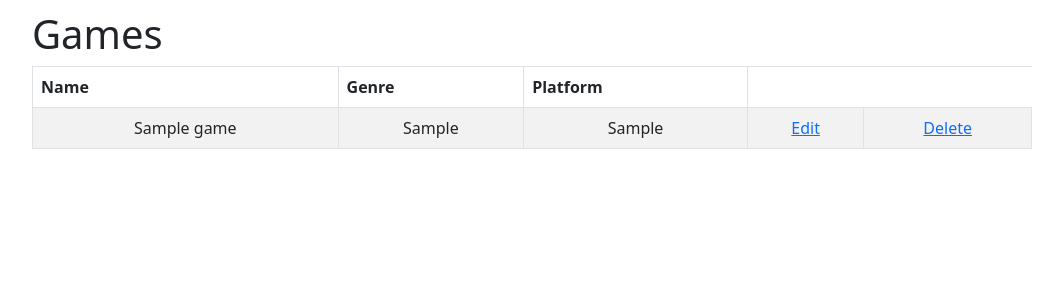
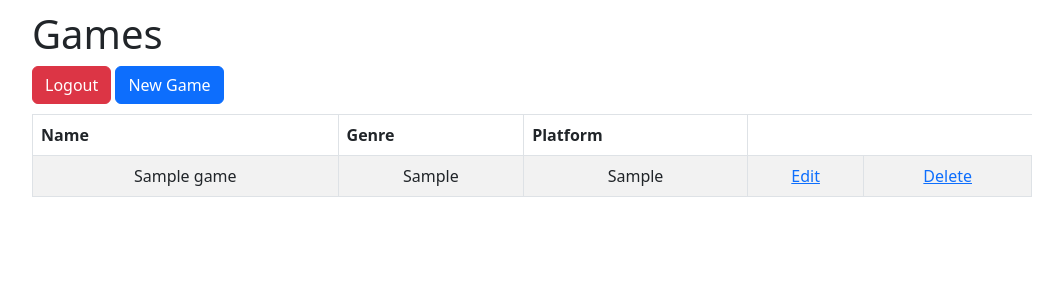
Before and after one commit to alvesgf16/game-library, a Flask app: page / in a window 1280 px wide. Shown: the top 300 px of the page, without its empty margins (108-1171 px from the left). Run offline with Flask 3, Linux system fonts and the light colour scheme; the visitor is signed in with stand-in values (Sample User, id 1); tables that the repository leaves empty hold one stand-in row (Sample ...); some libraries are stand-ins or nearby versions.

Commit message:
feat(index): add navigation buttons

```diff
--- a/flaskr/game_library/views.py
+++ b/flaskr/game_library/views.py
@@ -12,7 +12,7 @@ from flask import (
 from werkzeug import Request, Response
 
 from flaskr import db
-from flaskr.auth.views import login_required
+from flaskr.auth.views import is_user_logged_in, login_required
 from flaskr.game_library.models import Game
 from flaskr.game_library.helpers import GameCoverUploader
 
@@ -23,7 +23,10 @@ bp = Blueprint("game_library", __name__)
 def index() -> str:
     games = db.session.execute(db.select(Game).order_by(Game.name)).scalars()
     return render_template(
-        "game_library/index.html", a_title="Games", table_data=games
+        "game_library/index.html",
+        a_title="Games",
+        table_data=games,
+        is_user_logged_in=is_user_logged_in(),
     )
 
 
@@ -44,9 +47,9 @@ def create_game() -> Response:
 
 
 def is_game_with_name_in_database(a_name: str) -> bool:
-    return bool(db.session.execute(
-        db.select(Game).filter_by(name=a_name)
-    ).scalar())
+    return bool(
+        db.session.execute(db.select(Game).filter_by(name=a_name)).scalar()
+    )
 
 
 def create_game_from_data(a_request: Request) -> None:
--- a/flaskr/templates/game_library/index.html
+++ b/flaskr/templates/game_library/index.html
@@ -1,5 +1,11 @@
 {% extends "base.html" %}
 {% block content %}
+  {% if is_user_logged_in %}
+    <a href="{{ url_for('auth.logout')}}" class="btn btn-danger">Logout</a>
+    <a href="{{ url_for('game_library.create')}}" class="btn btn-primary">New Game</a>
+  {% else %}
+    <a href="{{ url_for('auth.login')}}" class="btn btn-primary">Login</a>
+  {% endif %}
   <table class="table table-striped table-responsive table-bordered">
     <thead class="thead-default">
       <tr>
```
